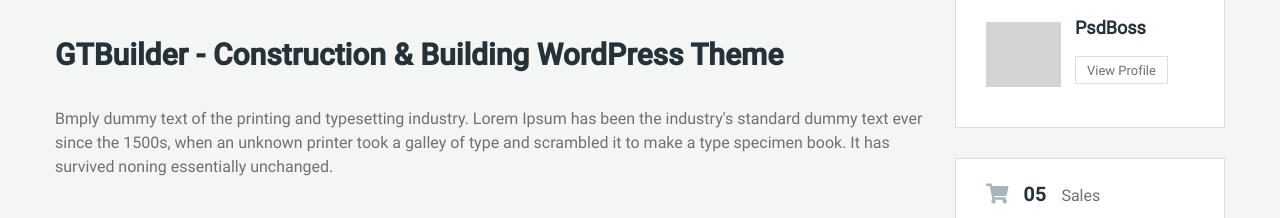
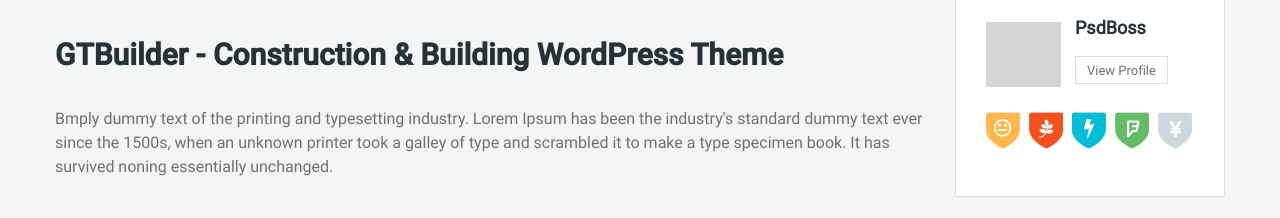
Before and after one commit to Olga-Grichanovskaya/project-STORE, a website: page app/product-details.html in a window 1280 px wide. Shown: the part 983-1201 px from the top of the page. Drawn offline with nearby package versions, Linux system fonts and the light colour scheme.

Commit message:
add sprite into aside-section on page Product-details

```diff
--- a/app/css/style.css
+++ b/app/css/style.css
@@ -961,6 +961,42 @@
 .product-card-info {
 	margin-left: 14px;
 }
+.product-author-nav {
+	margin-top: 25px;
+}
+.product-author-nav a + a {
+	margin-left: 5px;
+}
+.product-author-nav  .icon-smile-ic:hover {
+	background-image: url(../img/sprite.png);
+	background-position: 0px -74px;
+	width: 34px;
+	height: 37px;
+}
+.product-author-nav  .icon-pagelines-ic:hover {
+	background-image: url(../img/sprite.png);
+	background-position: 0px 0px;
+	width: 34px;
+	height: 37px;
+}
+.product-author-nav  .icon-bolt-ic:hover {
+	background-image: url(../img/sprite.png);
+	background-position: -102px -37px;
+	width: 34px;
+	height: 37px;
+}
+.product-author-nav  .icon-foursquare-ic:hover {
+	background-image: url(../img/sprite.png);
+	background-position: -68px 0px;
+	width: 34px;
+	height: 37px;
+}
+.product-author-nav  .icon-yen-sign-ic:hover {
+	background-image: url(../img/sprite.png);
+	background-position: 0px 0px;
+	width: 34px;
+	height: 37px;
+}
 .aside-section.sales-info {
 	font-family: 'robotoregular', sans-serif;
 	color: #707070;
--- a/app/product-details.html
+++ b/app/product-details.html
@@ -563,6 +563,14 @@
                                     <!-- /.product-card-info -->
                                 </div>
                                 <!-- /.product-card -->
+                                <nav class="product-author-nav">
+                                    <a href="#" class="icon icon-smile-ic"></a>
+                                    <a href="#" class="icon icon-pagelines-ic"></a>
+                                    <a href="#" class="icon icon-bolt-ic"></a>
+                                    <a href="#" class="icon icon-foursquare-ic"></a>
+                                    <a href="#" class="icon icon-yen-sign-ic"></a>
+                                </nav>
+                                <!-- /.product-author-nav -->
                             </div>
                             <!-- /.aside-section -->
                             <div class="aside-section default-small-section sales-info bg-white border-grey">
--- a/src/css/style.css
+++ b/src/css/style.css
@@ -900,6 +900,42 @@
 .product-card-info {
 	margin-left: 14px;
 }
+.product-author-nav {
+	margin-top: 25px;
+}
+.product-author-nav a + a {
+	margin-left: 5px;
+}
+.product-author-nav  .icon-smile-ic:hover {
+	background-image: url(../img/sprite.png);
+	background-position: 0px -74px;
+	width: 34px;
+	height: 37px;
+}
+.product-author-nav  .icon-pagelines-ic:hover {
+	background-image: url(../img/sprite.png);
+	background-position: 0px 0px;
+	width: 34px;
+	height: 37px;
+}
+.product-author-nav  .icon-bolt-ic:hover {
+	background-image: url(../img/sprite.png);
+	background-position: -102px -37px;
+	width: 34px;
+	height: 37px;
+}
+.product-author-nav  .icon-foursquare-ic:hover {
+	background-image: url(../img/sprite.png);
+	background-position: -68px 0px;
+	width: 34px;
+	height: 37px;
+}
+.product-author-nav  .icon-yen-sign-ic:hover {
+	background-image: url(../img/sprite.png);
+	background-position: 0px 0px;
+	width: 34px;
+	height: 37px;
+}
 .aside-section.sales-info {
 	font-family: 'robotoregular', sans-serif;
 	color: #707070;
```
Also changed, not shown: app/css/style.min.css, src/sprite/pagelines-ic.png.
